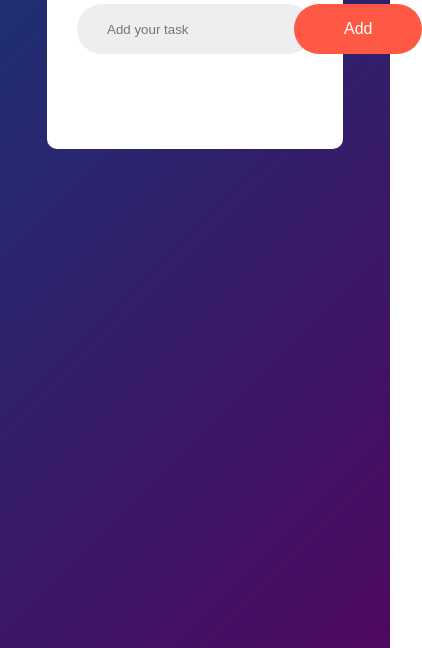
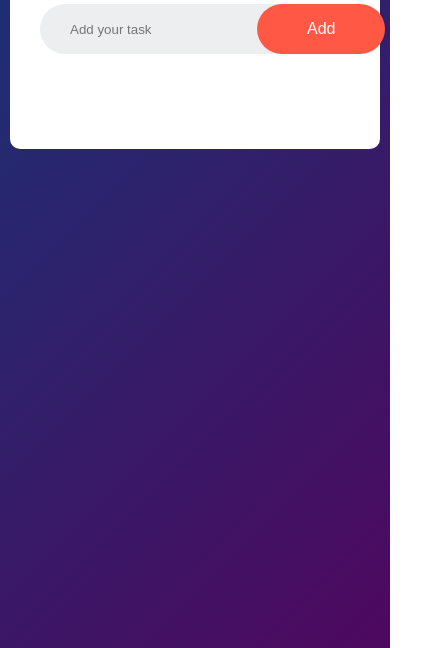
Before and after one commit to sayan6823/To-Do-List, a plain HTML site: page index.html in a window 390 px wide. Shown: the part 196-844 px from the top of the page, 422 px wide, since content can reach past the window. Drawn offline with Linux system fonts and the light colour scheme.

Commit message:
Update style.css

```diff
--- a/style.css
+++ b/style.css
@@ -111,10 +111,3 @@ ul li span{
 ul li span:hover{
     background: #edeef0;
 }
-
-
-@media screen and (max-width:768px){
-    .todo-app{
-        width:80%;
-    }
-}
```
